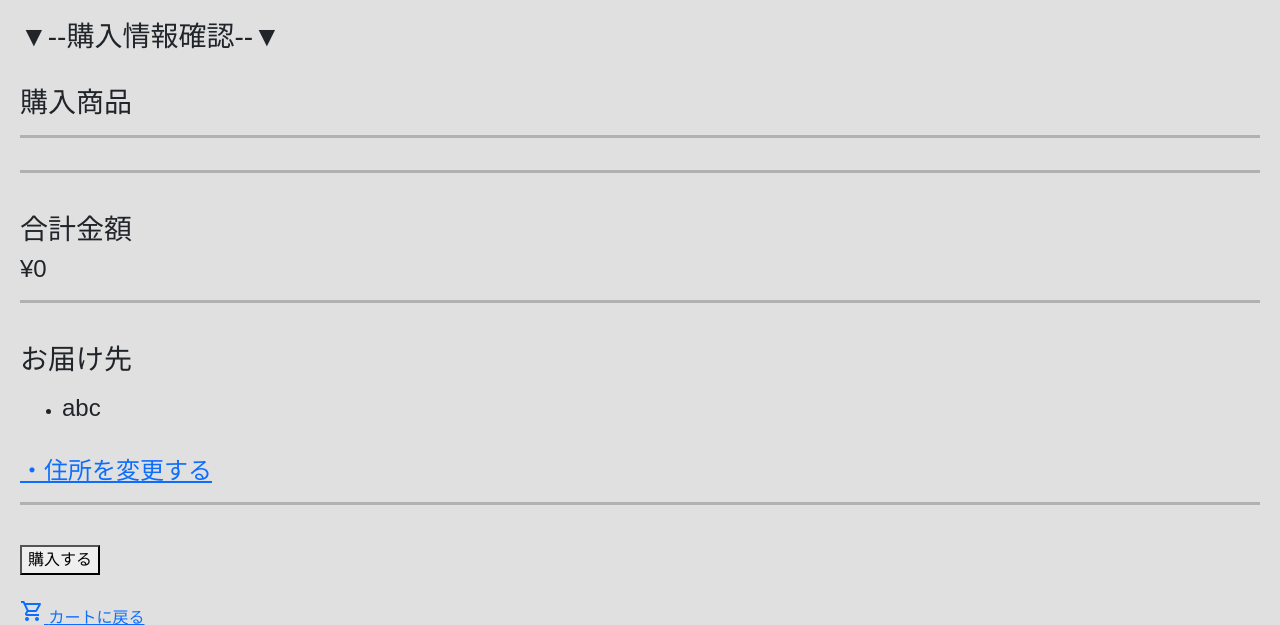
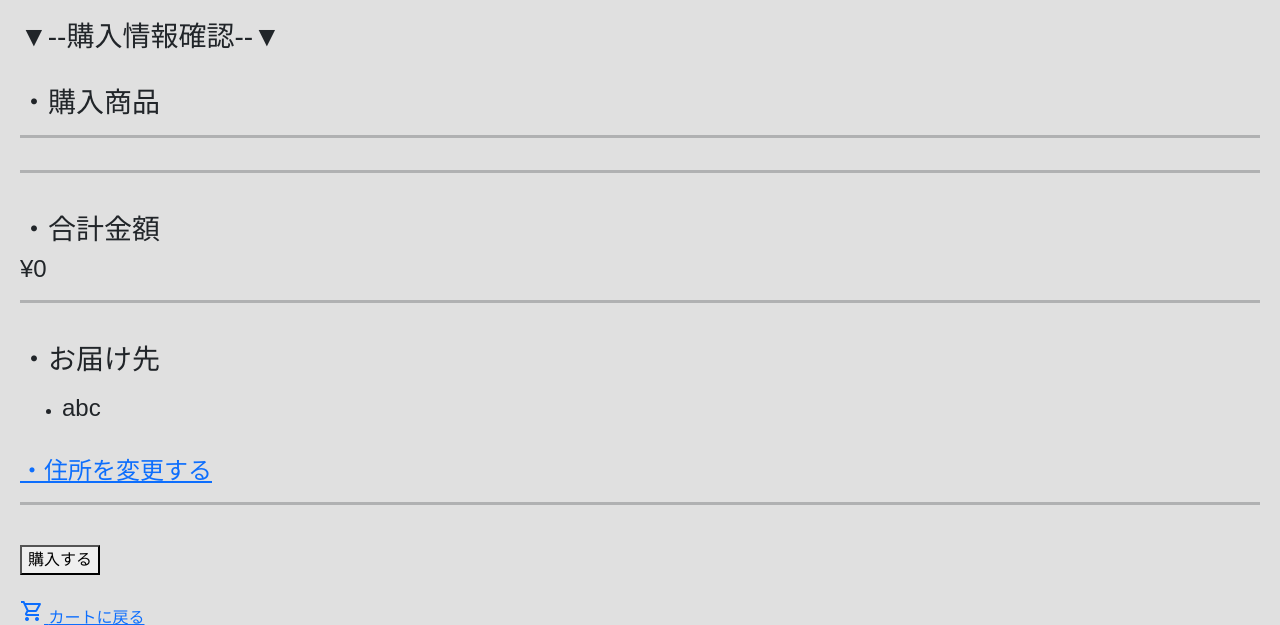
Before and after one commit to shomaozasa/NenkanSeisaku, a Django app: page /purchase in a window 1280 px wide. Shown: the part 100-725 px from the top of the page. Run offline with Django 4.2, Linux system fonts and the light colour scheme; a user stored in the database is signed in; data comes from the database, SQL or seed files in the repository; data that the repository does not hold is empty.

Commit message:
Update purchase.html

```diff
--- a/amazon/templates/purchase.html
+++ b/amazon/templates/purchase.html
@@ -15,7 +15,7 @@
 </style>
 <h3>▼--<span id="purchase_confirmation">購入情報確認</span>--▼</h3>
 <br>
-<h3><span id="product">購入商品</span></h3>
+<h3><span id="product">・購入商品</span></h3>
 <hr style="height: 3px">
 <ul>
   {% for item in cart_items %}
@@ -31,11 +31,11 @@
 </ul>
 <hr style="height: 3px">
 <br>
-<h3><span id="total_price">合計金額</span></h3>
+<h3><span id="total_price">・合計金額</span></h3>
 <h4>¥{{ total_price }}</h4>
 <hr style="height: 3px">
 <br>
-<h3><span id="shipping_address">お届け先</span></h3>
+<h3><span id="shipping_address">・お届け先</span></h3>
 <ul>
   {% for address in addresses %}
   <li>
```
